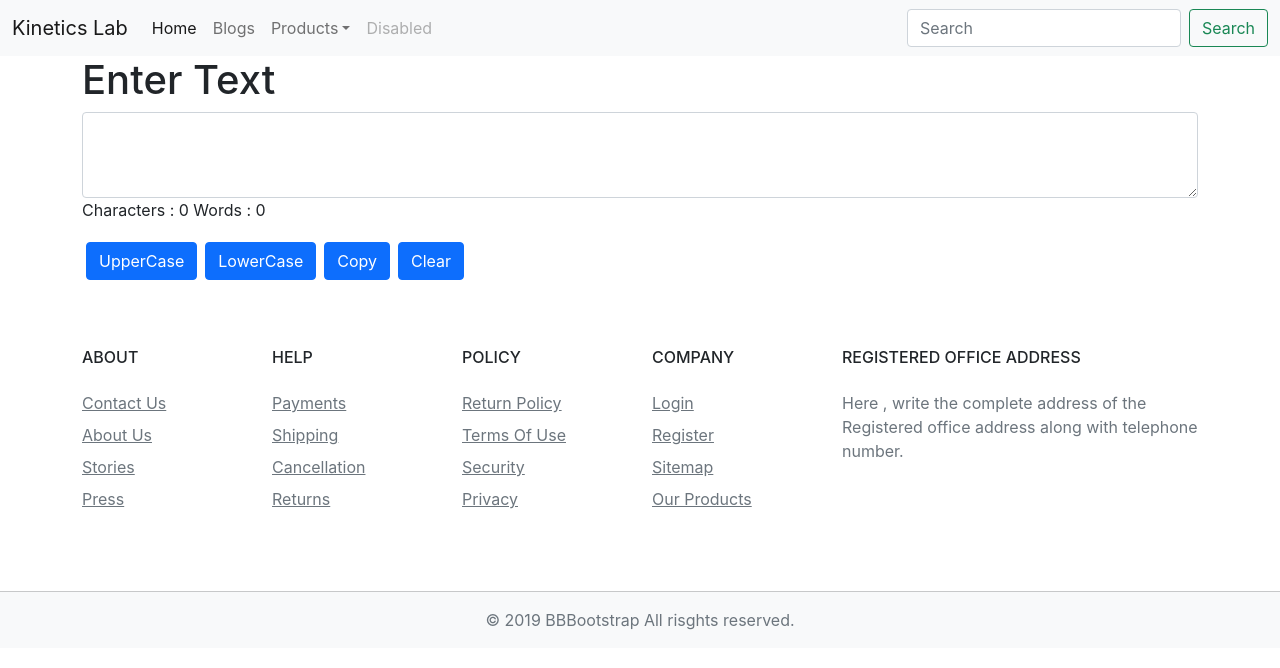
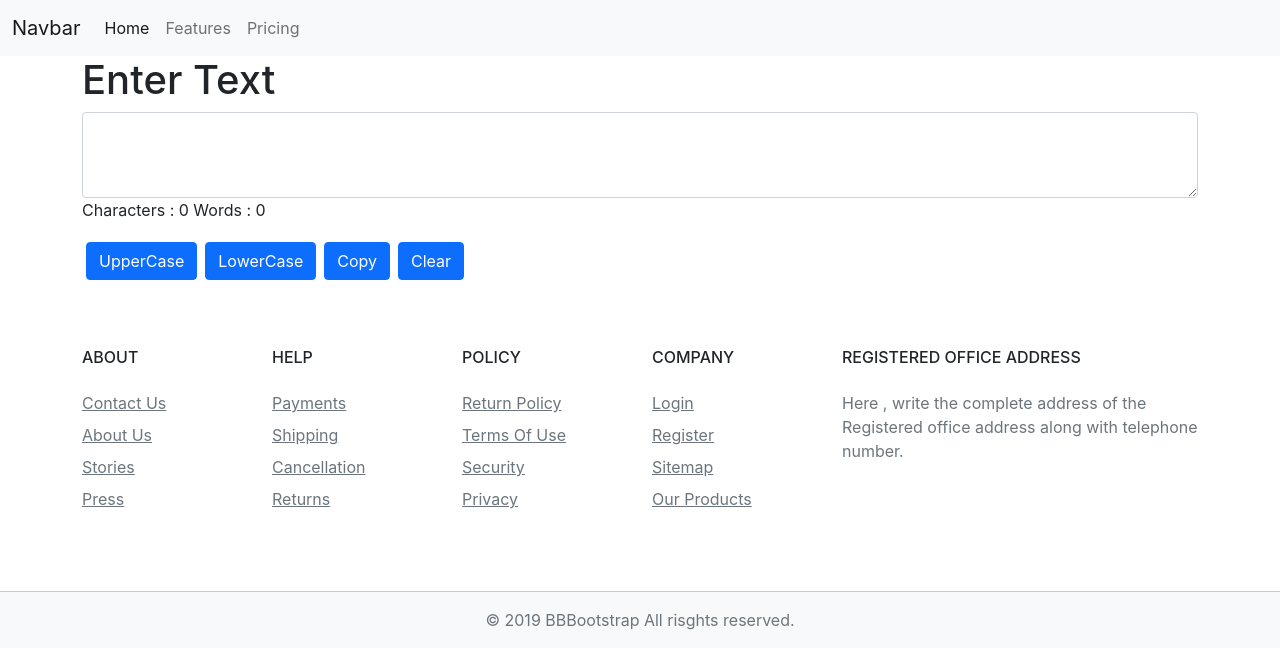
Before and after one commit to thedhruvkumar/React-Project, a React (Create React App) app: page / in a window 1280 px wide. Shown: the top 668 px of the page. Built offline with nearby package versions, Linux system fonts and the light colour scheme.

Commit message:
Update NavBar.jsx

```diff
--- a/src/Components/NavBar.jsx
+++ b/src/Components/NavBar.jsx
@@ -4,39 +4,26 @@
 const NavBar = () => {
   return (
       <>
+
      <nav className="navbar navbar-expand-lg navbar-light bg-light">
   <div className="container-fluid">
-    <a className="navbar-brand" href="#">Kinetics Lab</a>
-    <button className="navbar-toggler" type="button" data-bs-toggle="collapse" data-bs-target="#navbarSupportedContent" aria-controls="navbarSupportedContent" aria-expanded="false" aria-label="Toggle navigation">
+    <a className="navbar-brand" href="#">Navbar</a>
+    <button className="navbar-toggler" type="button" data-bs-toggle="collapse" data-bs-target="#navbarNav" aria-controls="navbarNav" aria-expanded="false" aria-label="Toggle navigation">
       <span className="navbar-toggler-icon"></span>
     </button>
-    <div className="collapse navbar-collapse" id="navbarSupportedContent">
-      <ul className="navbar-nav me-auto mb-2 mb-lg-0">
+    <div className="collapse navbar-collapse" id="navbarNav">
+      <ul className="navbar-nav">
         <li className="nav-item">
-          <a className="nav-link active" aria-current="page" href="/">Home</a>
+          <a className="nav-link active" aria-current="page" href="#">Home</a>
         </li>
         <li className="nav-item">
-          <a className="nav-link" href="/blogs">Blogs</a>
-        </li>
-        <li className="nav-item dropdown">
-          <a className="nav-link dropdown-toggle" id="navbarDropdown" role="button" data-bs-toggle="dropdown" aria-expanded="false">
-            Products
-          </a>
-          <ul className="dropdown-menu" aria-labelledby="navbarDropdown">
-            <li><a className="dropdown-item" href="#">Discord Bot</a></li>
-            <li><a className="dropdown-item" href="#">Websites</a></li>
-            <li className="dropdown-divider"></li>
-            <li><a className="dropdown-item" href="#">Something else here</a></li>
-          </ul>
+          <a className="nav-link" href="#">Features</a>
         </li>
         <li className="nav-item">
-          <a className="nav-link disabled">Disabled</a>
+          <a className="nav-link" href="#">Pricing</a>
         </li>
+
       </ul>
-      <form className="d-flex">
-        <input className="form-control me-2" type="search" placeholder="Search" aria-label="Search"/>
-        <button className="btn btn-outline-success" type="submit">Search</button>
-      </form>
     </div>
   </div>
 </nav>
```
